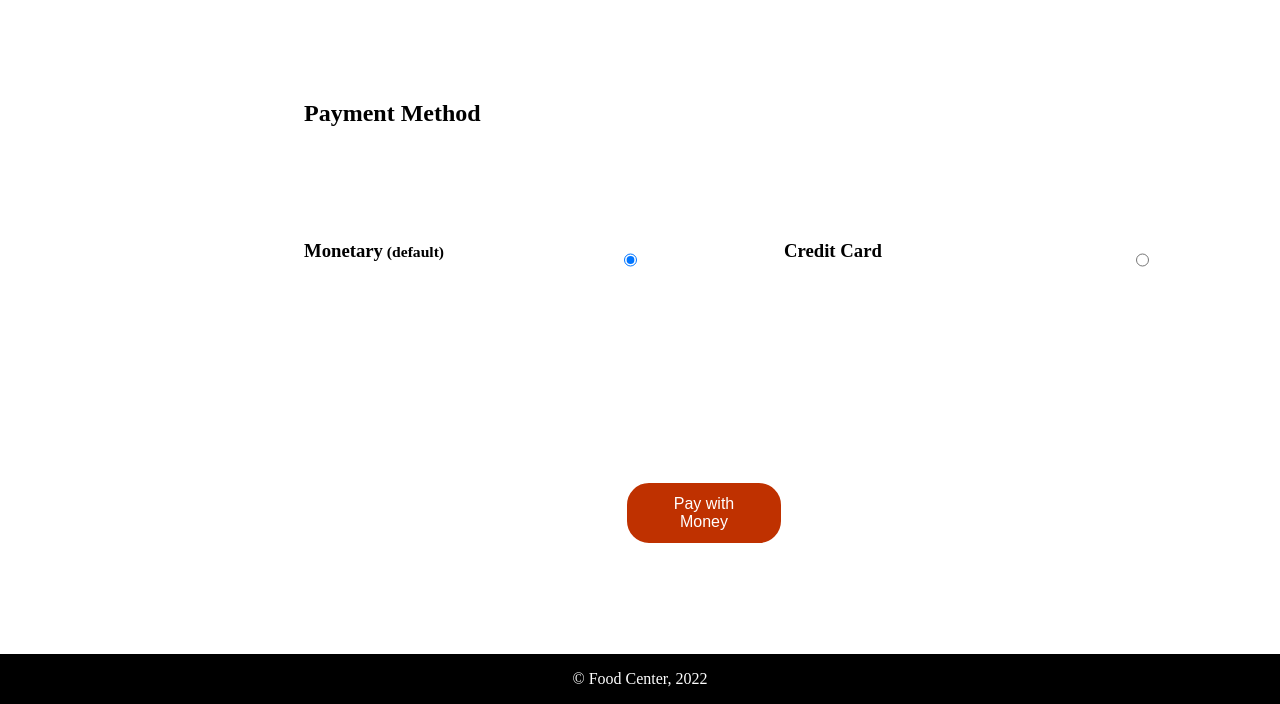
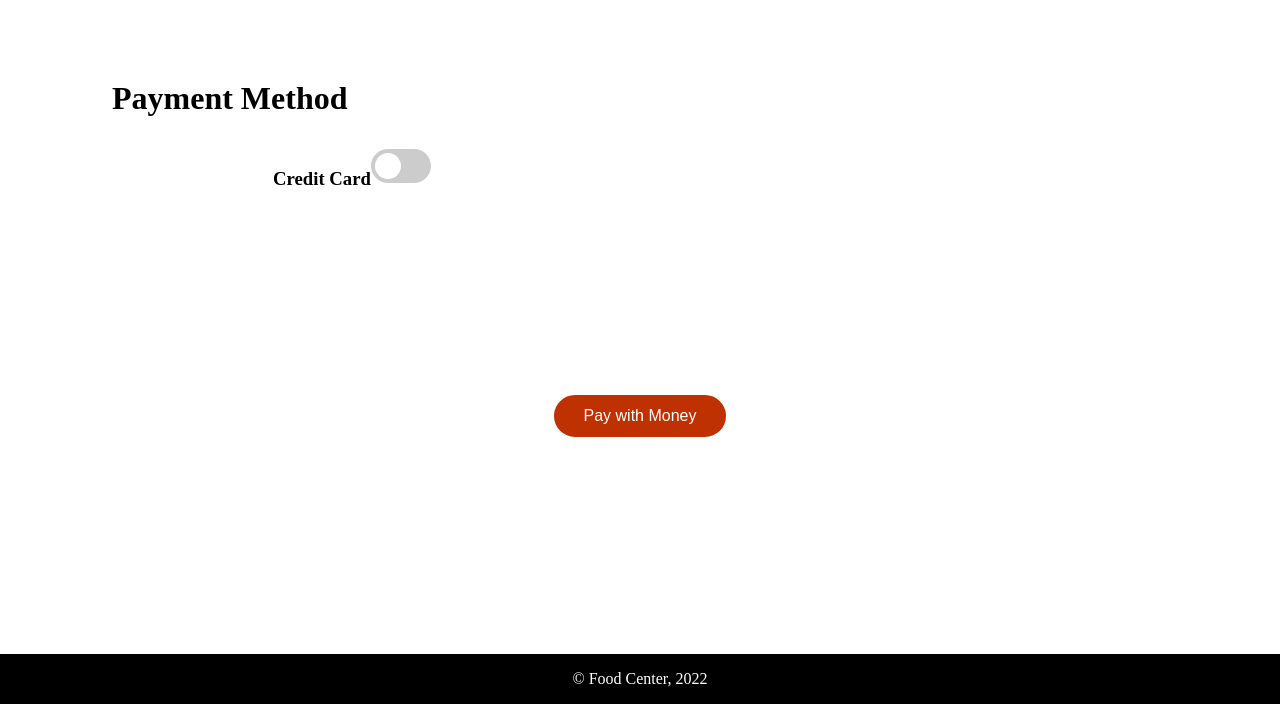
Before and after one commit to TiagoBranquinho/LTW_Project, a PHP site: page /payment.php in a window 1280 px wide. Shown: the part 96-800 px from the top of the page. Run offline with PHP 8.4, Linux system fonts and the light colour scheme.

Commit message:
Payment menu updates

```diff
--- a/css/responsive.css
+++ b/css/responsive.css
@@ -1,16 +1,55 @@
-.payment input:nth-of-type(1) ~ :not(button, input, h3){
-    opacity: 0;
+input:focus{
+    border-color: #f3a918;
+    outline: none;
 }
 
-.payment input:nth-of-type(1):checked ~ button:after{
-    content: ' Money';
+/* The slider */
+.slider {
+    position: absolute;
+    cursor: pointer;
+    top: 0;
+    left: 0;
+    right: 0;
+    bottom: 0;
+    background-color: #ccc;
+    -webkit-transition: .4s;
+    transition: .4s;
+  }
+
+  .slider:before {
+    position: absolute;
+    content: "";
+    height: 26px;
+    width: 26px;
+    left: 4px;
+    bottom: 4px;
+    background-color: white;
+    -webkit-transition: .4s;
+    transition: .4s;
+  }
+
+  .payment input:checked + .slider {
+    background-color: #f3a918;
+  }
+
+  .payment input:focus + .slider {
+    box-shadow: 0 0 1px #f3a918;
+  }
+
+  .payment input:checked + .slider:before {
+    -webkit-transform: translateX(26px);
+    -ms-transform: translateX(26px);
+    transform: translateX(26px);
+  }
+
+.hidden{
+      opacity: 0;
+      transition: 1s;
+      visibility: hidden;
 }
 
-.payment input:nth-of-type(2):checked ~ button:after{
-    content: ' Card';
+.visible{
+    opacity: 1;
+    transition: 1s;
+    visibility: 1;
 }
-
-.payment input:nth-of-type(2):checked ~ :not(button, input, h3){
-    opacity: 1;
-    transition: opacity 1s;
-}
--- a/css/style.css
+++ b/css/style.css
@@ -313,68 +313,6 @@ ul{
     width: auto;
 }
 
-.payment{
-    display: grid;
-    grid-template-rows: 10em repeat(4,5em);
-    grid-template-columns: 20em 10em 17em 5em;
-    margin: 5em 5em 5em 15em;
-}
-
-.payment h2{
-    grid-row-start: 1;
-}
-
-.payment input, .payment h3{
-    grid-row-start: 2;
-    margin: 0em;
-    width: fit-content;
-}
-
-.payment h3:first-of-type{
-    grid-column-start: 1;
-}
-
-.payment h3:nth-of-type(2){
-    grid-column-start: 3;
-}
-
-.payment input:nth-of-type(1){
-    grid-column-start: 2;
-}
-
-.payment input:nth-of-type(2){
-    grid-column-start: 5;
-}
-
-
-.payment label:nth-of-type(1){
-    grid-row-start: 3;
-    grid-column-start: 1;
-}
-
-.payment li input{
-    width: fit-content;
-    margin: 0;
-}
-
-.payment label:nth-of-type(2){
-    grid-row-start: 3;
-    grid-column-start: 3;
-}
-
-.payment label:nth-of-type(3){
-    grid-row-start: 4;
-}
-
-.payment label:nth-of-type(4){
-    grid-row-start: 4;
-    grid-column-start: 3;
-}
-
-.payment button{
-    grid-row-start: 5;
-    grid-column-start: 2;
-}
 
 .register {
     border-style: solid;
@@ -464,7 +402,7 @@ ul{
     grid-column-end: span 1;
 }
 
-.userdata, .edituser{
+.userdata, .edituser, .payment{
     display: flex;
     flex-wrap: wrap;
     row-gap: 2em;
@@ -473,12 +411,41 @@ ul{
     margin-top: 5em;
 }
 
-.userdata > *, .edituser > *:not(button){
+.userdata > *, .edituser > *:not(button), .payment > *:not(.switch, h3, h1, button){
     width: 50%;
     box-sizing: border-box;
     text-align: center;
 }
 
-.userdata > h1, .userdata > h4:nth-of-type(5), .edituser h1, .edituser > label:nth-of-type(5){
+.userdata > h1, .userdata > h4:nth-of-type(5), .edituser h1, .edituser > label:nth-of-type(5), .payment h1, .payment label:last-of-type{
     width: 100%;
 }
+
+
+
+
+/* The switch - the box around the slider */
+.switch {
+    position: relative;
+    display: inline-block;
+    width: 60px;
+    height: 34px;
+  }
+
+  /* Hide default HTML checkbox */
+  .switch input {
+    opacity: 0;
+    width: 0;
+    height: 0;
+  }
+
+
+
+  /* Rounded sliders */
+  .slider.round {
+    border-radius: 34px;
+  }
+
+  .slider.round:before {
+    border-radius: 50%;
+  }
--- a/payment.php
+++ b/payment.php
@@ -4,24 +4,25 @@
 ?>
 <main>
     <form class="payment" action="action_payment.php" method="POST">
-        <h2>Payment Method</h2>
-        <h3>Monetary<small> (default)</small></h3>
-        <input type="radio" name="payment" value="money" checked="checked">
+        <h1>Payment Method</h1>
         <h3>Credit Card</h3>
-        <input type="radio" name="payment" value="card">
-        <label><strong>Titular name:</strong>
-            <input type="text" name="titular">
+        <label class="switch">
+            <input type="checkbox">
+            <span class="slider round"></span>
         </label>
-        <label><strong>Card number:</strong>
+        <label class="hidden"><strong>Titular name:</strong>
+            <input type="text" name="titular" id="aa">
+        </label>
+        <label class="hidden"><strong>Card number:</strong>
             <input type="text" name="number">
         </label>
-        <label><strong>Expiry Date:</strong>
+        <label class="hidden"><strong>Expiry Date:</strong>
             <input type="date" name="date">
         </label>
-        <label><strong>CVC:</strong>
+        <label class="hidden"><strong>CVC:</strong>
             <input type="password" name="cvc">
         </label>
-        <button type="submit">Pay with</button>
+        <button type="submit">Pay with Money</button>
     </form>
 </main>
 <?php output_footer();?>
--- a/script.js
+++ b/script.js
@@ -1,13 +1,38 @@
-const checkboxes = document.querySelectorAll('.payment input')
 
-document.body.addEventListener('click', (e) => {
-  for (const c of checkboxes) {
-    c.checked = false
-  }
+function setRequired(element){
+    element.setAttribute("required", "");
+}
 
-  for (const c of checkboxes) {
-      if(c === e.target){
-        c.checked = true
-      }
-  }
-})
+function removeRequired(element){
+    element.removeAttribute("required");
+}
+
+function paymentMenuSlide(){
+    const checkbox = document.querySelector('.payment input[type="checkbox"]');
+    const creditCardInfo = document.querySelectorAll('.payment .hidden');
+    const creditCardInputs = document.querySelectorAll('.payment .hidden input');
+    const button = document.querySelector('.payment button');
+    checkbox.addEventListener('change', (event) => {
+        for(const info of creditCardInfo){
+            info.classList.toggle('hidden');
+            info.classList.toggle('visible');
+        }
+        if(event.currentTarget.checked){
+            button.innerHTML = "Pay with card";
+            for(const input of creditCardInputs){
+                setRequired(input);
+            }
+        }
+        else{
+            button.innerHTML = "Pay with money";
+            for(const input of creditCardInputs){
+                removeRequired(input);
+            }
+        }
+      })
+}
+function executeScript(){
+    paymentMenuSlide();
+}
+
+executeScript();
--- a/templates/common.tpl.php
+++ b/templates/common.tpl.php
@@ -10,7 +10,7 @@
                 <meta charset="UTF-8">
                 <link href="../css/style.css" rel="stylesheet">
                 <link href="../css/responsive.css" rel="stylesheet">
-                <script src="script.js" defer></script>
+                <script src="../script.js" defer></script>
 
             </head>
             <body>
```
Also changed, not shown: action_payment.php (added).
